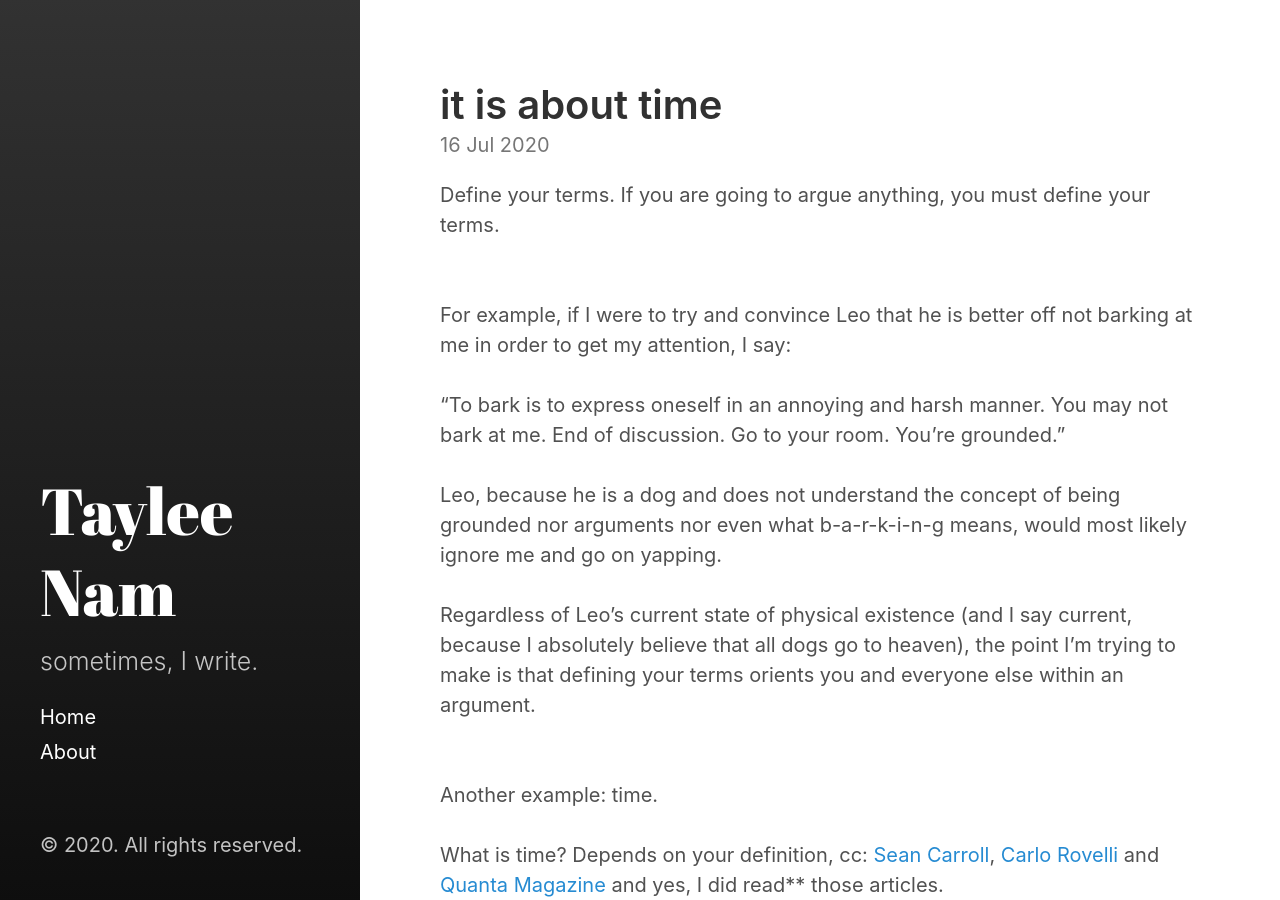
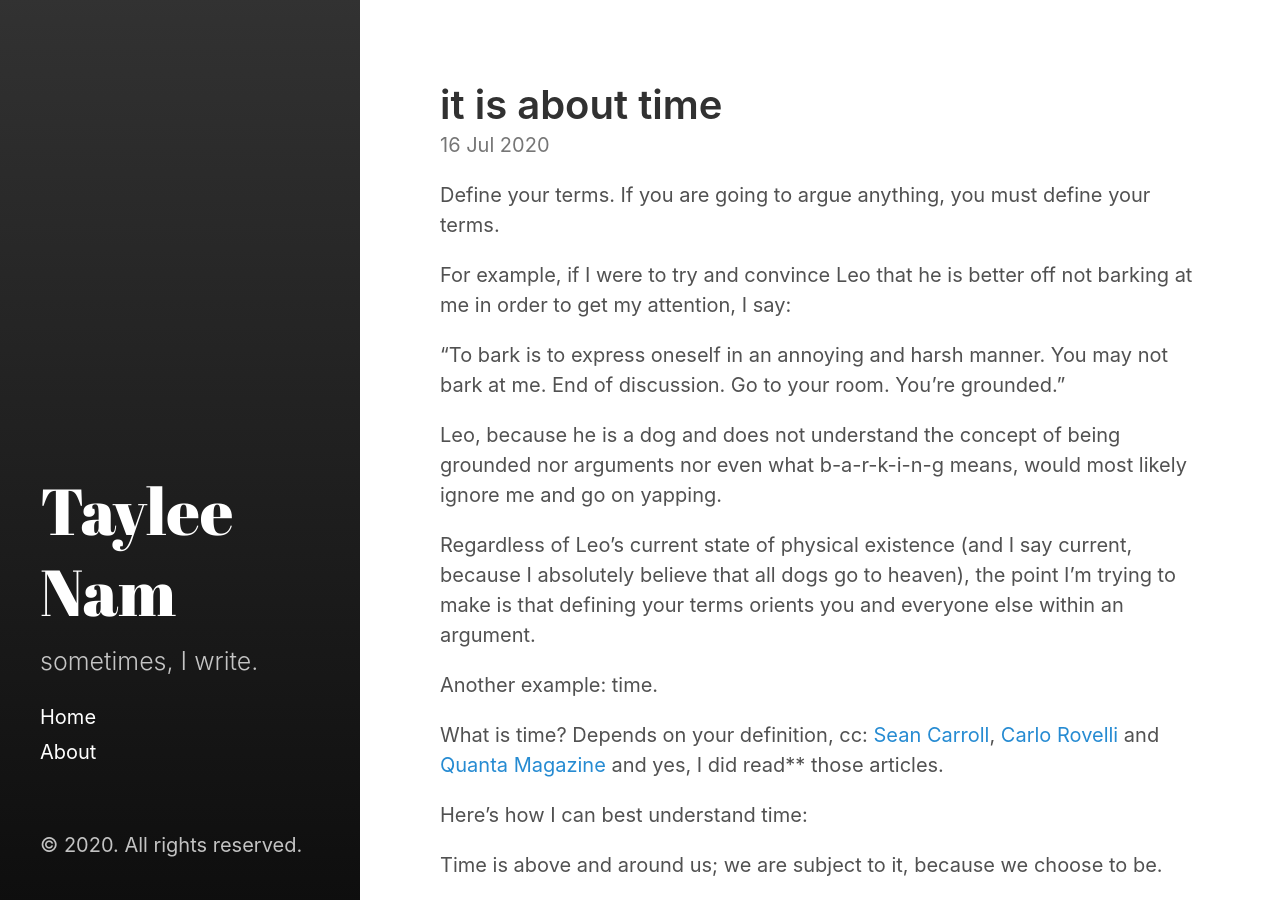
Before and after one commit to tayleenam/blog, a Jekyll site: the page built from _posts/2020-07-15-itisabouttime.markdown, in a window 1280 px wide and 900 px high. Built offline with Jekyll 4.4.1, drawn with Linux system fonts in a browser that asks for light colours.

Commit message:
delete exccessive line breaks

```diff
--- a/_posts/2020-07-15-itiswhatitis.markdown
+++ b/_posts/2020-07-15-itisabouttime.markdown
@@ -2,35 +2,33 @@
 layout: post
 title:  "it is about time"
 date:   2020-07-16 7:04:4 -0700
-published: true
 ---
 
 Define your terms. If you are going to argue anything, you must define your terms.
-<br />
-<br />
-<br />
+
+
+
 For example, if I were to try and convince Leo that he is better off not barking at me in order to get my attention, I say:
-<br />
-<br />
+
+
 “To bark is to express oneself in an annoying and harsh manner. You may not bark at me. End of discussion. Go to your room. You’re grounded.”
-<br />
-<br />
+
+
 Leo, because he is a dog and does not understand the concept of being grounded nor arguments nor even what b-a-r-k-i-n-g means, would most likely ignore me and go on yapping.
-<br />
-<br />
+
+
 Regardless of Leo’s current state of physical existence (and I say current, because I absolutely believe that all dogs go to heaven), the point I’m trying to make is that defining your terms orients you and everyone else within an argument.
-<br />
-<br />
-<br />
+
+
 Another example: time.
-<br />
-<br />
+
+
 What is time? Depends on your definition, cc: [Sean Carroll](https://www.wired.com/2010/02/what-is-time/), [Carlo Rovelli](https://www.nature.com/articles/d41586-018-04558-7) and [Quanta Magazine](https://www.quantamagazine.org/what-is-time-a-history-of-physics-biology-clocks-and-culture-20200504/) and yes, I did read** those articles.
-<br />
-<br />
+
+
 Here’s how I can best understand time:
-<br />
-<br />
+
+
 Time is above and around us; we are subject to it, because we choose to be.
 
 Time is flying.
@@ -38,17 +36,17 @@ Time is flying.
 Time is an illusion.
 
 Time is totally *not* an illusion, because time is how I know I’ve been scrolling through r/oddlysatisfying for an hour and a half.
-<br />
-<br />
+
+
 And I just think. I don’t know. I guess, I just think, that if you could exist outside of time, then you win.
-<br />
-<br />
+
+
 Win, like, everything.
-<br />
-<br />
+
+
 We should figure that out, sometime.
-<br />
-<br />
-<br />
-<br />
+
+
+
+
 ** *Define to read (verb): to glance over lightly for the purpose of citing within one’s blogpost.*
```
Also changed, not shown: 5 other files.
